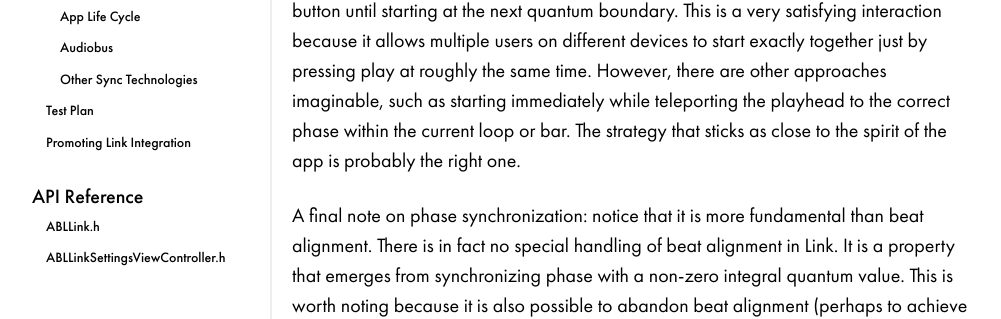
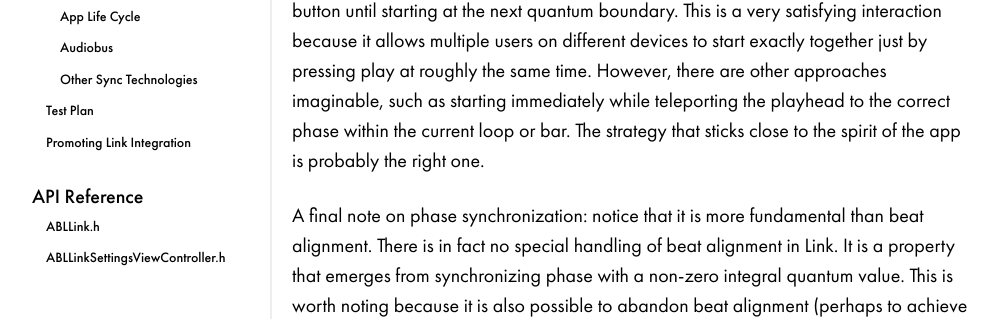
Before and after one commit to Ableton/ableton.github.io, a Jekyll site: the page built from linkkit/index.md, in a window 1280 px wide and 900 px high, scrolled down 3097 px. Shown: the part 353-672 px from the top of the window, without its empty margins (8-1009 px from the left). Built offline with Jekyll 4.4.1, drawn with Linux system fonts in a browser that asks for light colours; some of the changed text lies outside the part shown.

Commit message:
Incorporate suggestions from Dennis.

```diff
--- a/linkkit/index.md
+++ b/linkkit/index.md
@@ -46,7 +46,7 @@ In order to enable the desired bar and loop alignment, app makers provide a quan
 
 Specifying the quantum value and the handling of phase synchronization is the aspect of Link integration that leads to the greatest diversity of approaches among app makers. There's no one-size-fits-all recommendation about how to do this, it is very app-specific. Some apps have a constant quantum that never changes. Others allow it to change to match a changing value in their app, such as loop length or time signature. In Ableton Live, it is directly tied to the "Global Quantization" control, so it may be useful to explore how different values affect the behavior of Live in order to gain intuition about the quantum.
 
-A decision that nearly all apps have to make is how phase synchronization affects the user action of starting to play. Live and the vast majority of apps perform a quantized launch, meaning that the user sees some sort of count-in animation or flashing play button until starting at the next quantum boundary. This is a very satisfying interaction because it allows multiple users on different devices to start exactly together just by pressing play at roughly the same time. However, there are other approaches imaginable, such as starting immediately while teleporting the playhead to the correct phase within the current loop or bar. The strategy that sticks as close to the spirit of the app is probably the right one.
+A decision that nearly all apps have to make is how phase synchronization affects the user action of starting to play. Live and the vast majority of apps perform a quantized launch, meaning that the user sees some sort of count-in animation or flashing play button until starting at the next quantum boundary. This is a very satisfying interaction because it allows multiple users on different devices to start exactly together just by pressing play at roughly the same time. However, there are other approaches imaginable, such as starting immediately while teleporting the playhead to the correct phase within the current loop or bar. The strategy that sticks close to the spirit of the app is probably the right one.
 
 A final note on phase synchronization: notice that it is more fundamental than beat alignment. There is in fact no special handling of beat alignment in Link. It is a property that emerges from synchronizing phase with a non-zero integral quantum value. This is worth noting because it is also possible to abandon beat alignment (perhaps to achieve polyrhythms) by specifying non-integral quantum values. A quantum value of 0 results in no phase synchronization at all and therefore no beat alignment. So it's easy to create the tempo-only synchronization scenario described previously in the [Beat Alignment](#beat-alignment) section if you can find a use for it.
 
```
Also changed, not shown: other parts of linkkit/index.md (+1 -1 lines).
